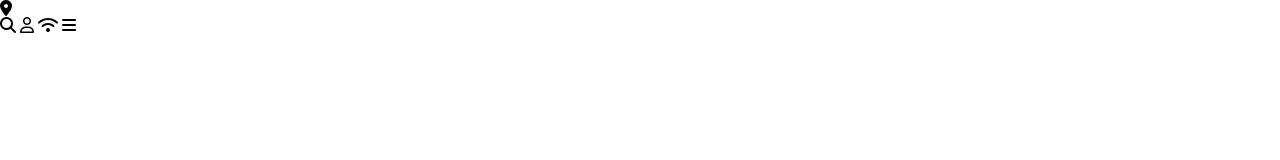
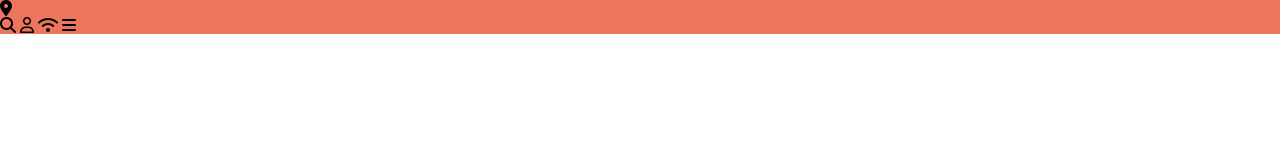
Before and after one commit to uche-inyama/HTML-CSS-Capstone, a website: page index.html in a window 1280 px wide. Drawn offline with Linux system fonts and the light colour scheme.

Commit message:
add background-color to header

```diff
--- a/scss/style.scss
+++ b/scss/style.scss
@@ -0,0 +1,5 @@
+@import 'config' ;
+
+header{
+  background-color: $primaryColor;
+}
```
Also changed, not shown: css/style.css.
